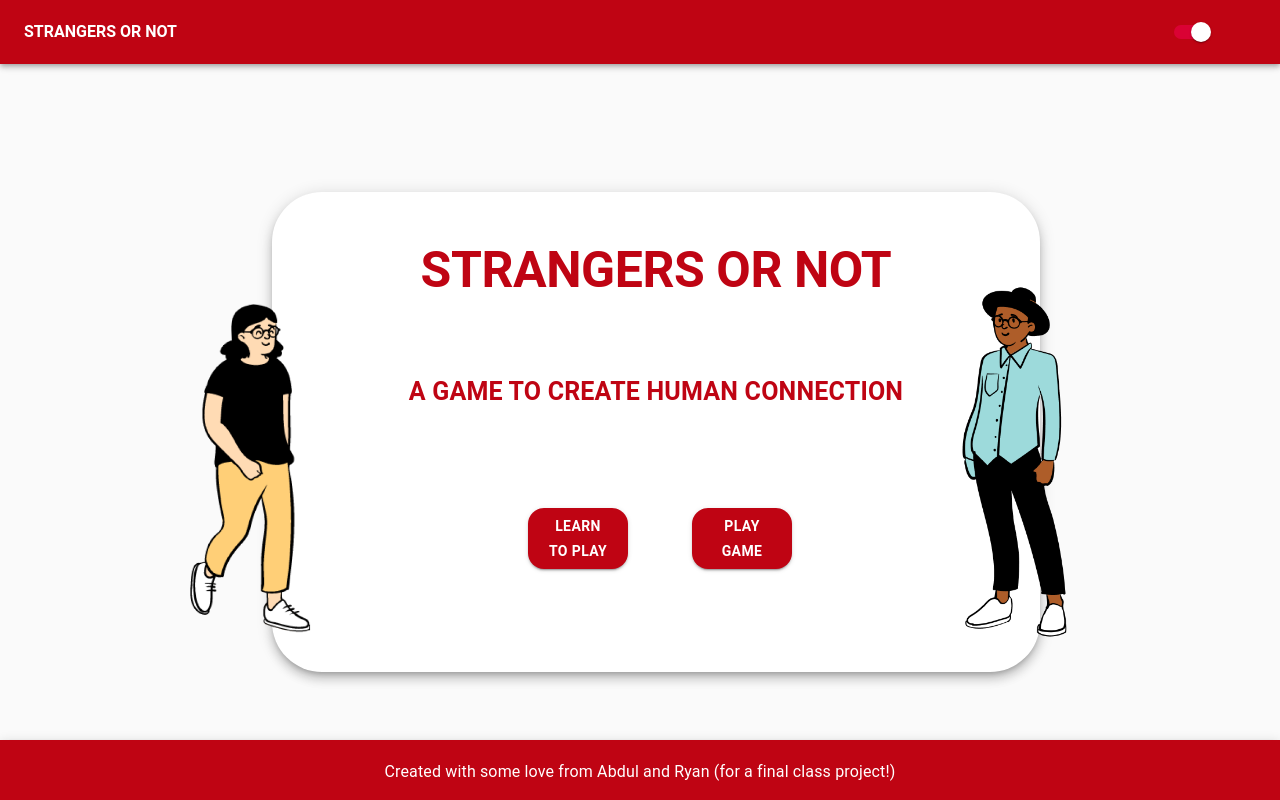
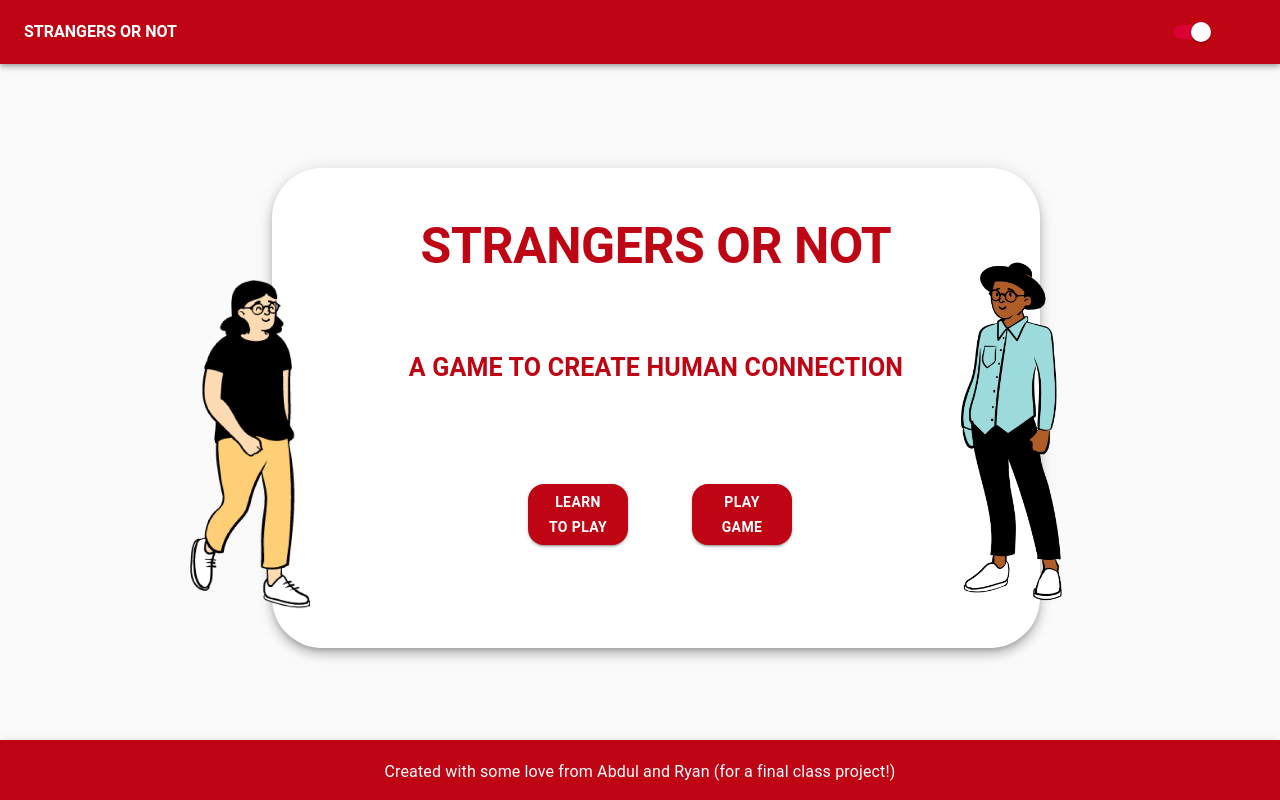
Before and after one commit to osmaniacattack/StrangersOrNot, a React (Create React App) app: page / in a window 1280 px wide. Shown: the top 800 px of the page. Built offline with nearby package versions, Linux system fonts and the light colour scheme.

Commit message:
small change to landing height

```diff
--- a/src/components/card/landingCard/landingCard.css
+++ b/src/components/card/landingCard/landingCard.css
@@ -15,7 +15,7 @@
         max-height: 20rem !important;
         color: #bf0413 !important;
         border-radius: 50px !important;
-        margin: 1% !important;
+        margin: -1% 2% 2% 2% !important;
         text-transform: uppercase !important;
         z-index: 0 !important;
     }
@@ -35,7 +35,7 @@
     .peepOne{
         max-width: 33% !important;
         margin-top: 13vh !important;
-        margin-left: -13vw !important;
+        margin-left: -17vw !important;
         position: absolute !important;
         z-index: 100 !important;
     }
@@ -70,7 +70,7 @@
         max-height: 22rem !important;
         color: #bf0413 !important;
         border-radius: 50px !important;
-        margin: 2% !important;
+        margin: -1% 2% 2% 2% !important;
         text-transform: uppercase !important;
         z-index: 0 !important;
     }
@@ -124,7 +124,7 @@
         max-height: 24rem !important;
         color: #bf0413 !important;
         border-radius: 50px !important;
-        margin: 2% !important;
+        margin: -1% 2% 2% 2% !important;
         text-transform: uppercase !important;
         z-index: 0 !important;
     }
@@ -189,7 +189,7 @@
         max-height: 30rem !important;
         color: #bf0413 !important;
         border-radius: 50px !important;
-        margin: 2% !important;
+        margin: -1% 2% 2% 2% !important;
         text-transform: uppercase !important;
         z-index: 0 !important;
     }
@@ -236,7 +236,7 @@
         z-index: 100 !important;
     }
     .peepTwo{
-        max-width: 15% !important;
+        max-width: 14.5% !important;
         margin-top: 9vh !important;
         margin-left: 40rem !important;
         position: absolute !important;
```
Also changed, not shown: 7 other files (tests, documents, lock files or other folders).
